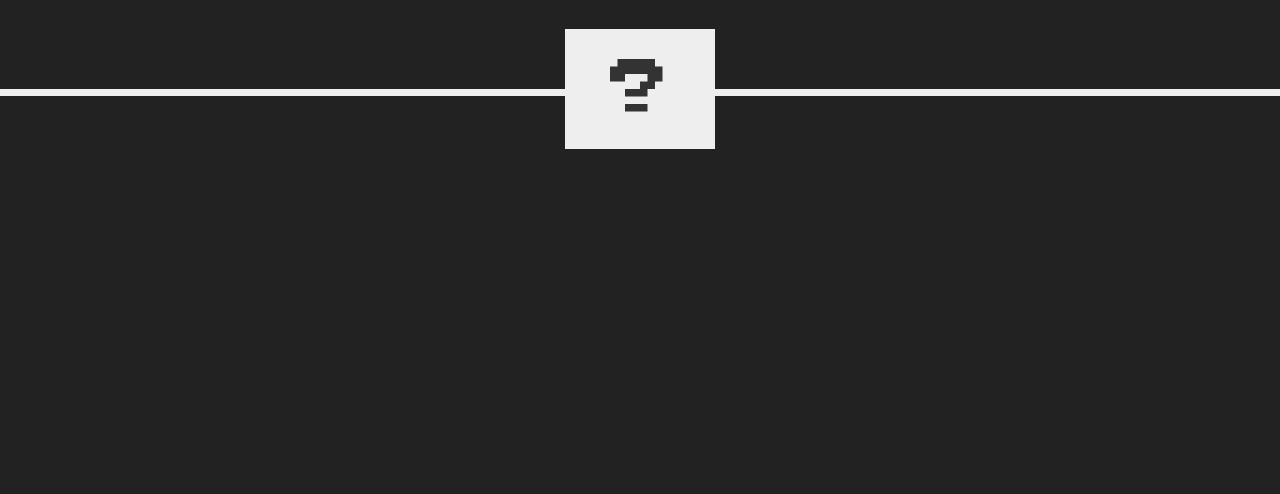
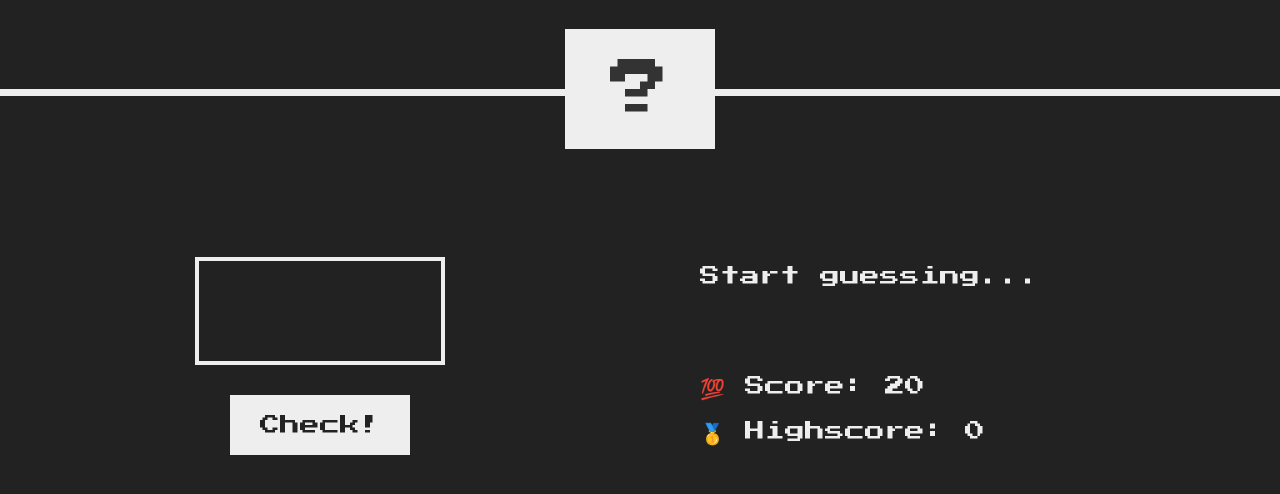
Before and after one commit to vishalparjapat10/GuessMyNumber, a plain HTML site: page index.html in a window 1280 px wide. Shown: the part 184-678 px from the top of the page. Drawn offline with Linux system fonts and the light colour scheme.

Commit message:
styling of project done

```diff
--- a/index.html
+++ b/index.html
@@ -14,5 +14,18 @@
         <button class="btn again">Again!</button>
         <div class="number">?</div>
     </header>
+    <main>
+        <section class="left">
+          <input type="number" class="guess" />
+          <button class="btn check">Check!</button>
+        </section>
+        <section class="right">
+          <p class="message">Start guessing...</p>
+          <p class="label-score">💯 Score: <span class="score">20</span></p>
+          <p class="label-highscore">
+            🥇 Highscore: <span class="highscore">0</span>
+          </p>
+        </section>
+      </main>
 </body>
 </html>
--- a/style.css
+++ b/style.css
@@ -71,3 +71,45 @@ h1 {
   .btn:hover {
     background-color: #ccc;
   }
+  main {
+    height: 65vh;
+    color: #eee;
+    display: flex;
+    align-items: center;
+    justify-content: space-around;
+  }
+
+  .left {
+    width: 52rem;
+    display: flex;
+    flex-direction: column;
+    align-items: center;
+  }
+
+  .right {
+    width: 52rem;
+    font-size: 2rem;
+  }
+
+  .guess {
+    background: none;
+    border: 4px solid #eee;
+    font-family: inherit;
+    color: inherit;
+    font-size: 5rem;
+    padding: 2.5rem;
+    width: 25rem;
+    text-align: center;
+    display: block;
+    margin-bottom: 3rem;
+  }
+
+
+.message {
+    margin-bottom: 8rem;
+    height: 3rem;
+  }
+
+  .label-score {
+    margin-bottom: 2rem;
+  }
```
